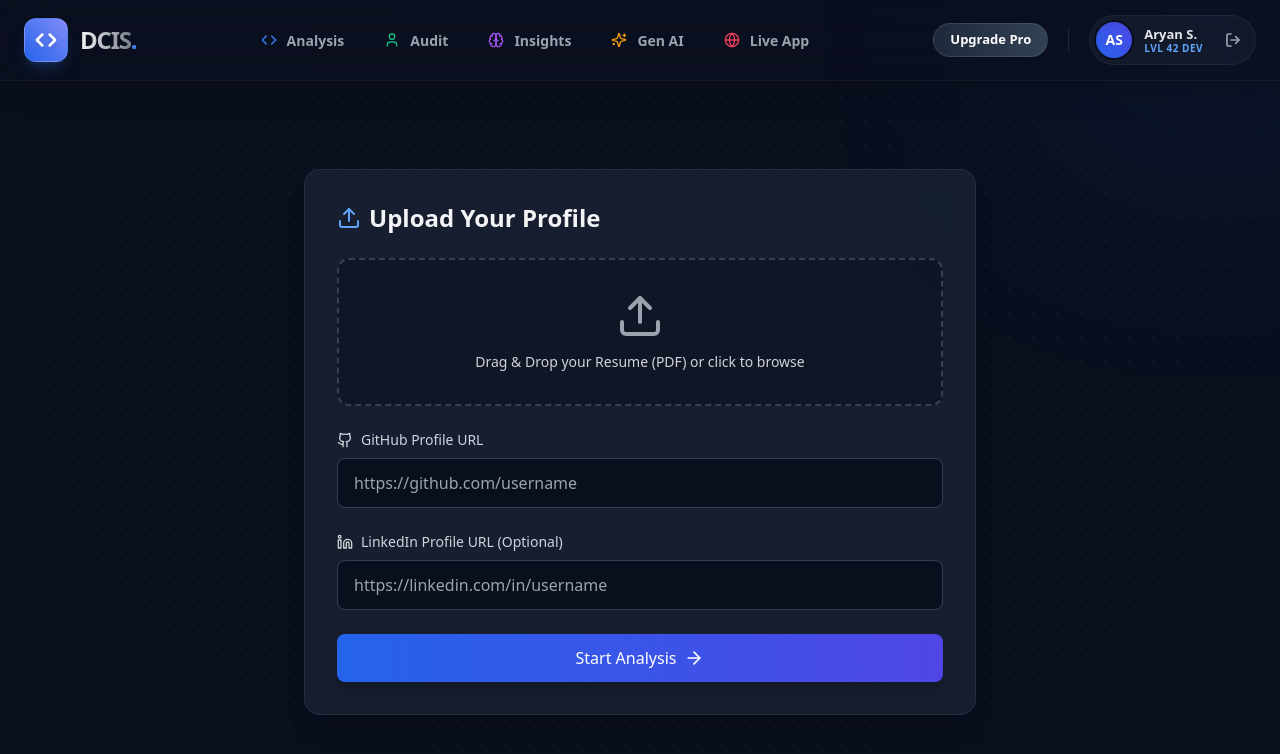
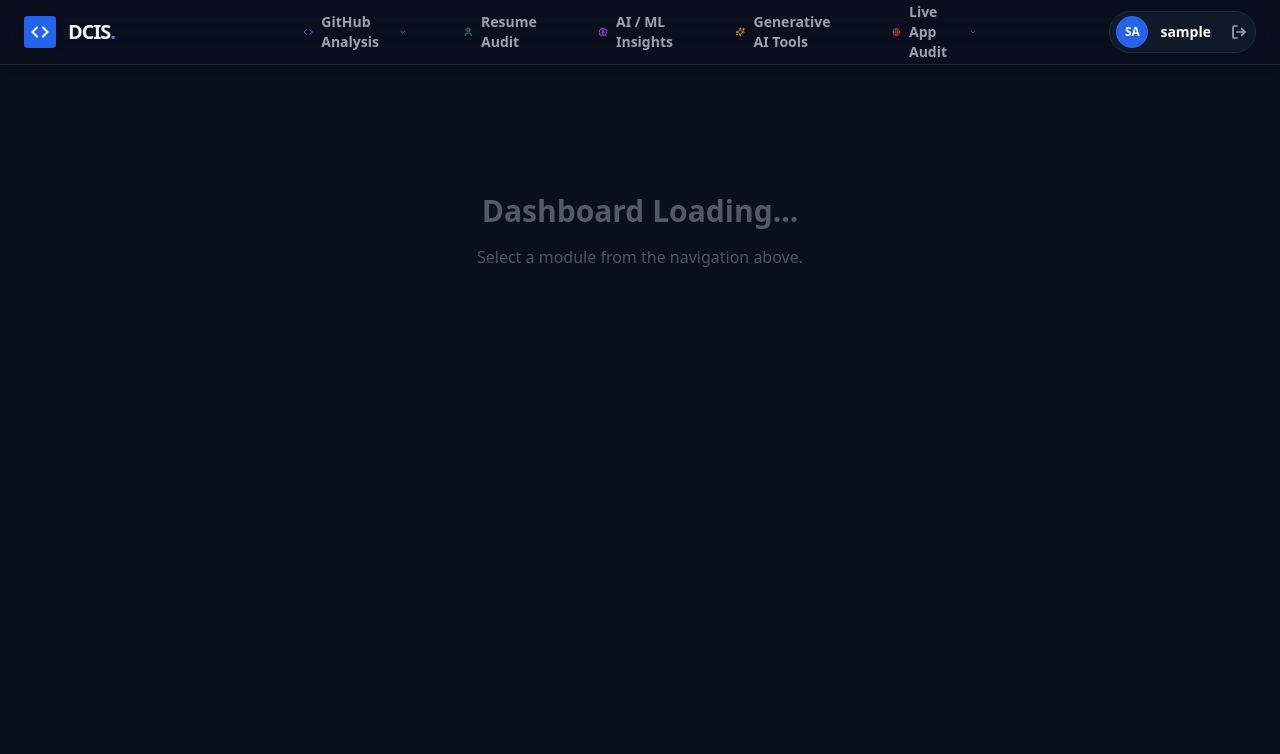
Before and after one commit to Shravani348/Devclash_hack, a React app in the folder frontend/: page /home in a window 1280 px wide. Before the commit this address led to /github-analysis. Shown: the top 754 px of the page. Built offline with nearby package versions, Linux system fonts and the light colour scheme; sample sign-in values are in the browser's storage; the HTML template or start-up script is replaced by a standard one.

Commit message:
feat: Implement strictly isolated Landing Page and true Horizontal Navbar with dynamic profile

```diff
--- a/frontend/src/App.jsx
+++ b/frontend/src/App.jsx
@@ -3,8 +3,7 @@ import { BrowserRouter, Routes, Route, Navigate } from 'react-router-dom';
 import Landing from './pages/Landing';
 import SignIn from './pages/SignIn';
 import SignUp from './pages/SignUp';
-import ModuleProfileAnalyzer from './pages/ModuleProfileAnalyzer';
-import ModuleAppAuditor from './pages/ModuleAppAuditor';
+import DashboardHome from './pages/DashboardHome';
 
 // Simple Auth Guard
 const RequireAuth = ({ children }) => {
@@ -20,26 +19,15 @@ function App() {
         <Route path="/login" element={<SignIn />} />
         <Route path="/register" element={<SignUp />} />
 
-        {/* Module Routes */}
+        {/* Home Route renders the Horizontal Navbar & Blank Dashboard */}
         <Route
-          path="/github-analysis"
+          path="/home"
           element={
             <RequireAuth>
-              <ModuleProfileAnalyzer />
+              <DashboardHome />
             </RequireAuth>
           }
         />
-        <Route
-          path="/live-app-audit"
-          element={
-            <RequireAuth>
-              <ModuleAppAuditor />
-            </RequireAuth>
-          }
-        />
-
-        {/* Home redirects to first module */}
-        <Route path="/home" element={<Navigate to="/github-analysis" />} />
 
         {/* Placeholder redirect for anything else */}
         <Route path="*" element={<Navigate to="/" />} />
--- a/frontend/src/components/Navbar.jsx
+++ b/frontend/src/components/Navbar.jsx
@@ -1,79 +1,121 @@
-import React from 'react';
+import React, { useState, useEffect } from 'react';
 import { Link, useNavigate } from 'react-router-dom';
-import { LogOut, Code, User, Brain, Globe, Sparkles } from 'lucide-react';
+import { LogOut, Code, User, Brain, Globe, Sparkles, ChevronDown } from 'lucide-react';
 
 const Navbar = () => {
   const navigate = useNavigate();
+  const [userName, setUserName] = useState('Developer');
+  const [initials, setInitials] = useState('DEV');
+
+  useEffect(() => {
+    const storedName = localStorage.getItem('userName');
+    if (storedName) {
+      setUserName(storedName);
+
+      // Calculate initials (e.g. "Aryan Sharma" -> "AS")
+      const nameParts = storedName.split(' ');
+      if (nameParts.length > 1) {
+        setInitials(nameParts[0].charAt(0).toUpperCase() + nameParts[nameParts.length - 1].charAt(0).toUpperCase());
+      } else {
+        setInitials(storedName.substring(0, 2).toUpperCase());
+      }
+    }
+  }, []);
 
   const handleLogout = () => {
     localStorage.removeItem('loggedIn');
+    localStorage.removeItem('userName');
     navigate('/');
   };
 
   return (
-    <header className="sticky top-0 z-50 w-full bg-dark-900/40 backdrop-blur-xl border-b border-white/5 shadow-[0_8px_30px_rgba(0,0,0,0.12)]">
-      <div className="container mx-auto px-6 h-20 flex items-center justify-between">
+    <header className="sticky top-0 z-50 w-full bg-[#0A0F1E]/80 backdrop-blur-xl border-b border-gray-800 shadow-md">
+      <div className="container mx-auto px-6 h-16 flex items-center justify-between">
+
         {/* Left: Logo */}
-        <Link to="/" className="flex items-center gap-3 group shrink-0 relative">
-          <div className="absolute inset-0 bg-primary-500/20 blur-xl rounded-full scale-0 group-hover:scale-150 transition-transform duration-500 opacity-0 group-hover:opacity-100"></div>
-          <div className="w-11 h-11 bg-gradient-to-tr from-primary-600 to-indigo-400 rounded-xl flex items-center justify-center shadow-lg shadow-primary-500/20 group-hover:shadow-primary-500/40 transition-all duration-300 transform group-hover:rotate-3 relative z-10 border border-white/10">
-            <Code className="text-white drop-shadow-md" size={22} strokeWidth={2.5} absoluteStrokeWidth />
+        <div className="flex items-center gap-3 shrink-0">
+          <div className="w-8 h-8 flex items-center justify-center bg-blue-600 rounded drop-shadow">
+            <Code className="text-white" size={18} strokeWidth={2.5} />
           </div>
-          <span className="text-2xl font-black tracking-tighter bg-clip-text text-transparent bg-gradient-to-r from-gray-100 to-gray-500 group-hover:from-white group-hover:to-primary-300 transition-colors duration-300 relative z-10">DCIS<span className="text-primary-500">.</span></span>
-        </Link>
+          <span className="text-xl font-black text-gray-100 uppercase tracking-tighter cursor-default">DCIS<span className="text-blue-500">.</span></span>
+        </div>
 
-        {/* Center: Horizontal Navigation Links */}
-        <nav className="hidden lg:flex flex-1 items-center justify-center gap-2 mx-8">
-          <Link to="/github-analysis" className="flex items-center gap-2.5 px-4 py-2 rounded-full text-[14px] font-bold text-gray-400 hover:text-white transition-all hover:bg-white/5 relative group">
-            <Code size={16} className="text-primary-500 group-hover:animate-pulse" />
-            <span>Analysis</span>
-            <div className="absolute bottom-0 left-1/2 -translate-x-1/2 w-0 h-px bg-gradient-to-r from-transparent via-primary-500 to-transparent transition-all duration-300 group-hover:w-full opacity-0 group-hover:opacity-100"></div>
+        {/* Center: Horizontal Navigation with Dropdowns */}
+        <nav className="hidden lg:flex items-center gap-6 absolute left-1/2 -translate-x-1/2">
+
+          {/* GitHub Analysis with Dropdown */}
+          <div className="relative group p-4 flex items-center cursor-pointer">
+            <div className="flex items-center gap-2 text-sm font-semibold text-gray-400 group-hover:text-white transition-colors">
+              <Code size={16} className="text-blue-500" />
+              <span>GitHub Analysis</span>
+              <ChevronDown size={14} className="group-hover:rotate-180 transition-transform duration-300" />
+            </div>
+            {/* Dropdown Menu */}
+            <div className="absolute top-full left-0 w-48 bg-[#111827] border border-gray-800 rounded-lg shadow-xl opacity-0 translate-y-[-10px] invisible group-hover:visible group-hover:opacity-100 group-hover:translate-y-0 transition-all duration-300 z-50 overflow-hidden">
+              <Link to="/home" className="block px-4 py-3 text-sm text-gray-300 hover:bg-[#1F2937] hover:text-white transition-colors border-l-2 border-transparent hover:border-blue-500">
+                Frontend
+              </Link>
+              <Link to="/home" className="block px-4 py-3 text-sm text-gray-300 hover:bg-[#1F2937] hover:text-white transition-colors border-l-2 border-transparent hover:border-blue-500">
+                Backend
+              </Link>
+            </div>
+          </div>
+
+          {/* Simple Link */}
+          <Link to="/home" className="flex items-center gap-2 text-sm font-semibold text-gray-400 hover:text-white transition-colors p-4">
+            <User size={16} className="text-emerald-500" />
+            <span>Resume Audit</span>
           </Link>
-          <Link to="/" className="flex items-center gap-2.5 px-4 py-2 rounded-full text-[14px] font-bold text-gray-400 hover:text-white transition-all hover:bg-white/5 relative group">
-            <User size={16} className="text-emerald-500 group-hover:animate-pulse" />
-            <span>Audit</span>
-            <div className="absolute bottom-0 left-1/2 -translate-x-1/2 w-0 h-px bg-gradient-to-r from-transparent via-emerald-500 to-transparent transition-all duration-300 group-hover:w-full opacity-0 group-hover:opacity-100"></div>
+
+          {/* Simple Link */}
+          <Link to="/home" className="flex items-center gap-2 text-sm font-semibold text-gray-400 hover:text-white transition-colors p-4">
+            <Brain size={16} className="text-purple-500" />
+            <span>AI / ML Insights</span>
           </Link>
-          <Link to="/" className="flex items-center gap-2.5 px-4 py-2 rounded-full text-[14px] font-bold text-gray-400 hover:text-white transition-all hover:bg-white/5 relative group">
-            <Brain size={16} className="text-purple-500 group-hover:animate-pulse" />
-            <span>Insights</span>
-            <div className="absolute bottom-0 left-1/2 -translate-x-1/2 w-0 h-px bg-gradient-to-r from-transparent via-purple-500 to-transparent transition-all duration-300 group-hover:w-full opacity-0 group-hover:opacity-100"></div>
+
+          {/* Simple Link */}
+          <Link to="/home" className="flex items-center gap-2 text-sm font-semibold text-gray-400 hover:text-white transition-colors p-4">
+            <Sparkles size={16} className="text-amber-500" />
+            <span>Generative AI Tools</span>
           </Link>
-          <Link to="/" className="flex items-center gap-2.5 px-4 py-2 rounded-full text-[14px] font-bold text-gray-400 hover:text-white transition-all hover:bg-white/5 relative group">
-            <Sparkles size={16} className="text-amber-500 group-hover:animate-pulse" />
-            <span>Gen AI</span>
-            <div className="absolute bottom-0 left-1/2 -translate-x-1/2 w-0 h-px bg-gradient-to-r from-transparent via-amber-500 to-transparent transition-all duration-300 group-hover:w-full opacity-0 group-hover:opacity-100"></div>
-          </Link>
-          <Link to="/live-app-audit" className="flex items-center gap-2.5 px-4 py-2 rounded-full text-[14px] font-bold text-gray-400 hover:text-white transition-all hover:bg-white/5 relative group">
-            <Globe size={16} className="text-rose-500 group-hover:animate-pulse" />
-            <span>Live App</span>
-            <div className="absolute bottom-0 left-1/2 -translate-x-1/2 w-0 h-px bg-gradient-to-r from-transparent via-rose-500 to-transparent transition-all duration-300 group-hover:w-full opacity-0 group-hover:opacity-100"></div>
-          </Link>
+
+          {/* Live App Audit with Dropdown */}
+          <div className="relative group p-4 flex items-center cursor-pointer">
+            <div className="flex items-center gap-2 text-sm font-semibold text-gray-400 group-hover:text-white transition-colors">
+              <Globe size={16} className="text-rose-500" />
+              <span>Live App Audit</span>
+              <ChevronDown size={14} className="group-hover:rotate-180 transition-transform duration-300" />
+            </div>
+            {/* Dropdown Menu */}
+            <div className="absolute top-full left-0 w-48 bg-[#111827] border border-gray-800 rounded-lg shadow-xl opacity-0 translate-y-[-10px] invisible group-hover:visible group-hover:opacity-100 group-hover:translate-y-0 transition-all duration-300 z-50 overflow-hidden">
+              <Link to="/home" className="block px-4 py-3 text-sm text-gray-300 hover:bg-[#1F2937] hover:text-white transition-colors border-l-2 border-transparent hover:border-rose-500">
+                Frontend
+              </Link>
+              <Link to="/home" className="block px-4 py-3 text-sm text-gray-300 hover:bg-[#1F2937] hover:text-white transition-colors border-l-2 border-transparent hover:border-rose-500">
+                Backend
+              </Link>
+            </div>
+          </div>
+
         </nav>
 
-        {/* Right: Avatar & Logout */}
+        {/* Right: Auth Profile Avatar */}
         <div className="flex items-center gap-4 shrink-0">
-          <button className="hidden sm:inline-flex px-4 py-1.5 rounded-full bg-gradient-to-r from-dark-800 to-dark-700 border border-white/10 text-[13px] font-bold text-white hover:border-primary-500/50 hover:shadow-[0_0_15px_rgba(59,130,246,0.2)] transition-all">
-            Upgrade Pro
-          </button>
-          <div className="w-px h-6 bg-white/10 mx-1 hidden sm:block"></div>
-          <div className="flex items-center gap-3 bg-dark-800/40 p-1.5 pr-2 rounded-full border border-white/5 hover:border-white/10 transition-colors">
-            <div className="w-9 h-9 rounded-full bg-gradient-to-tr from-primary-600 to-indigo-600 flex items-center justify-center text-white font-bold text-sm shadow-inner ring-2 ring-dark-900">
-              AS
+          <div className="flex items-center gap-3 bg-[#111827] border border-gray-800 pl-1.5 pr-2 py-1 rounded-full">
+            <div className="w-8 h-8 rounded-full bg-blue-600 flex items-center justify-center text-white font-bold text-xs">
+              {initials}
             </div>
-            <div className="flex flex-col items-start hidden sm:flex">
-              <span className="text-[13px] font-bold text-gray-200 leading-tight">Aryan S.</span>
-              <span className="text-[10px] font-extrabold text-primary-400 uppercase tracking-wider leading-tight">Lvl 42 Dev</span>
-            </div>
+            <span className="text-sm font-semibold text-white hidden sm:block mr-2">{userName}</span>
             <button
               onClick={handleLogout}
-              className="p-1.5 ml-1 text-gray-400 hover:text-rose-400 hover:bg-rose-500/10 rounded-full transition-all"
+              className="text-gray-400 hover:text-rose-400 transition-colors"
               title="Log Out"
             >
               <LogOut size={16} strokeWidth={2.5} />
             </button>
           </div>
         </div>
+
       </div>
     </header>
   );
--- /dev/null
+++ b/frontend/src/pages/DashboardHome.jsx
@@ -0,0 +1,20 @@
+import React from 'react';
+import Navbar from '../components/Navbar';
+
+const DashboardHome = () => {
+  return (
+    <div className="min-h-screen bg-[#0A0F1E] font-sans">
+      <Navbar />
+
+      {/* Blank Dashboard Canvas */}
+      <main className="container mx-auto px-6 py-12 animate-in fade-in duration-500">
+        <div className="text-center mt-20">
+          <h1 className="text-3xl font-bold text-gray-400 opacity-50 mb-4">Dashboard Loading...</h1>
+          <p className="text-gray-600">Select a module from the navigation above.</p>
+        </div>
+      </main>
+    </div>
+  );
+};
+
+export default DashboardHome;
--- a/frontend/src/pages/Landing.jsx
+++ b/frontend/src/pages/Landing.jsx
@@ -1,12 +1,11 @@
 import React from 'react';
 import { Link } from 'react-router-dom';
 import { Github, Sparkles, Map, ChevronRight } from 'lucide-react';
-import Navbar from '../components/Navbar';
 
 const Landing = () => {
   return (
     <div className="min-h-screen bg-dark-900 overflow-hidden font-sans relative selection:bg-primary-500/30">
-      <Navbar />
+
 
       {/* Dynamic Background Effects */}
       <div className="absolute inset-0 pointer-events-none">
--- a/frontend/src/pages/SignIn.jsx
+++ b/frontend/src/pages/SignIn.jsx
@@ -11,7 +11,7 @@ const SignIn = () => {
     setLoading(true);
     setTimeout(() => {
       localStorage.setItem('loggedIn', 'true');
-      navigate('/');
+      navigate('/home');
     }, 800);
   };
 
```
Also changed, not shown: frontend/src/pages/SignUp.jsx (+9 -1 lines).
